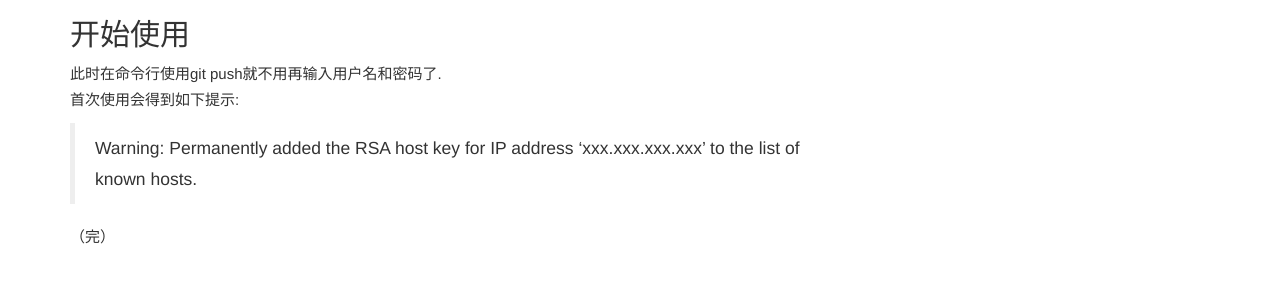
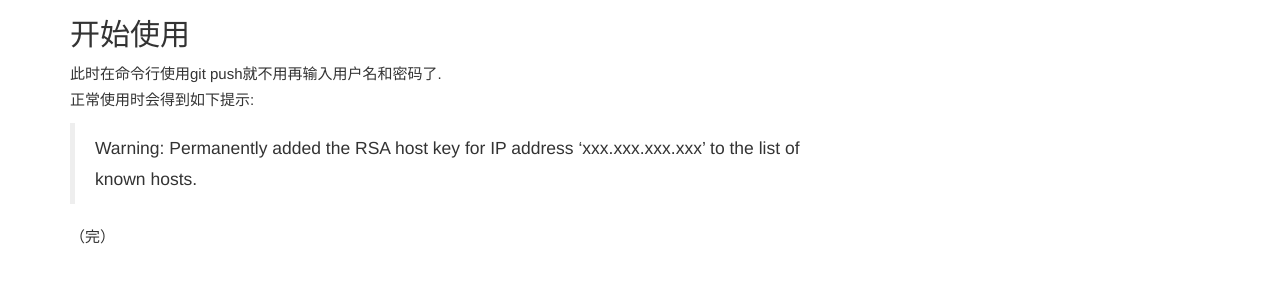
Before and after one commit to zdjray/blog, a Jekyll site: the page built from _posts/2016-01-18-git-push-without-password-windows_linux.md, in a window 1280 px wide and 900 px high, scrolled down 1667 px. Shown: the part 393-675 px from the top of the window. Built offline with Jekyll 4.4.1, drawn with Linux system fonts in a browser that asks for light colours; Markdown is read by kramdown in place of the engine named in the settings; comment, search, counter and statistics services are not loaded; part of the change alters nothing that is shown.

Commit message:
new post 2016-01-18-git-push-without-password-windows_linux

```diff
--- a/_posts/2016-01-18-git-push-without-password-windows_linux.md
+++ b/_posts/2016-01-18-git-push-without-password-windows_linux.md
@@ -57,5 +57,5 @@ github允许两种方式来clone一个仓库:SSH和HTTPS,默认为HTTPS.
 
 ##开始使用
 此时在命令行使用git push就不用再输入用户名和密码了.
-首次使用会得到如下提示:
+正常使用时会得到如下提示:
 >Warning: Permanently added the RSA host key for IP address 'xxx.xxx.xxx.xxx' to the list of known hosts.
```
